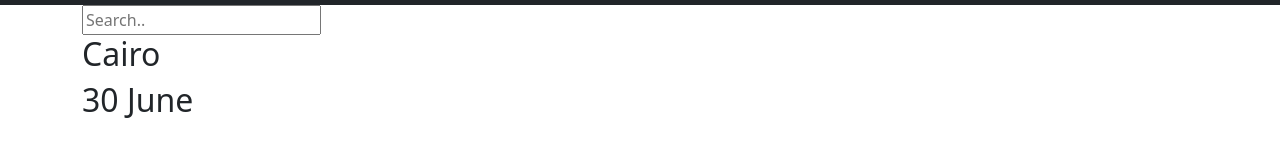
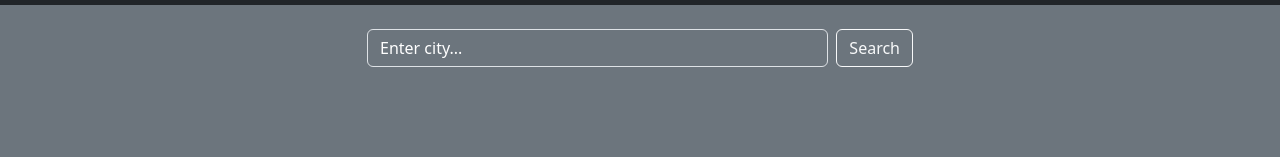
Before and after one commit to MoatazJS/Weather-App, a plain HTML site: page index.html in a window 1280 px wide. Shown: the part 81-238 px from the top of the page. Drawn offline with nearby package versions, Linux system fonts and the light colour scheme.

Commit message:
added and adjusted the search bar

```diff
--- a/css/styles.css
+++ b/css/styles.css
@@ -2,3 +2,7 @@
   width: 50px;
   height: 50px;
 }
+
+.searchInput::placeholder {
+  color: white;
+}
--- a/index.html
+++ b/index.html
@@ -17,7 +17,7 @@
 
     <link href="css/styles.css" rel="stylesheet" />
   </head>
-  <body>
+  <body class="text-bg-secondary">
     <div
       class="navbar d-flex justify-content-around align-items-center bg-dark text-white"
     >
@@ -68,32 +68,20 @@
       </div>
     </div>
 
-    <div class="container">
-      <div class="srch">
-        <div class="searchBar">
-          <input type="text" id="search" placeholder="Search.." />
-        </div>
-        <div class="main">
-          <div class="firstContent">
-            <div>
-              <h2 class="cityName">Cairo</h2>
-              <h2 class="date">30 June</h2>
-            </div>
-            <div class="temp"></div>
-            <div class="weather"></div>
-          </div>
-
-          <div class="secondarycontent">
-            <div class="secContent">
-              <div class="date"></div>
-              <div class="temp"></div>
-              <div class="weather"></div>
-            </div>
-          </div>
+    <div class="container my-4">
+      <div class="row justify-content-center">
+        <div class="col-md-6">
+          <form class="d-flex">
+            <input
+              class="form-control bg-transparent me-2 text-white searchInput"
+              type="search"
+              placeholder="Enter city..."
+            />
+            <button class="btn btn-outline-light" type="submit">Search</button>
+          </form>
         </div>
       </div>
     </div>
-
     <script src="javascript/index.js"></script>
     <script
       src="https://cdn.jsdelivr.net/npm/bootstrap@5.3.7/dist/js/bootstrap.bundle.min.js"
```
